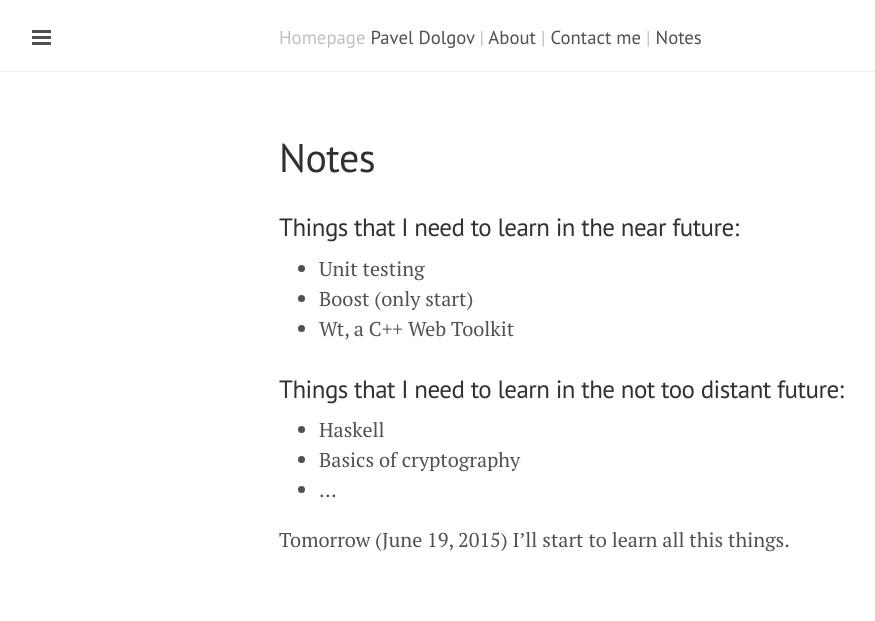
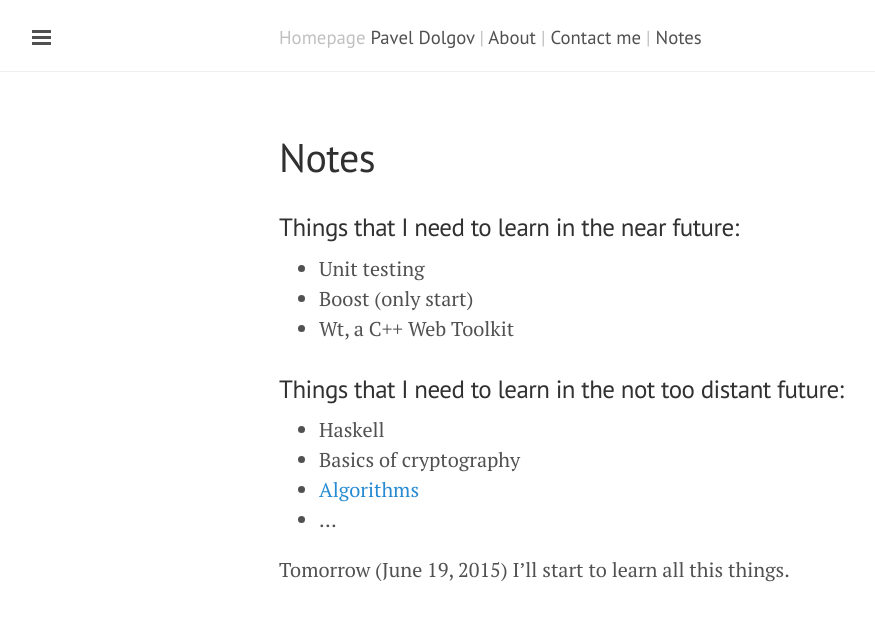
Before and after one commit to zer0main/zer0main.github.io, a Jekyll site: the page built from notes.md, in a window 1280 px wide. Shown: the top 621 px of the page, without its empty margins (1-876 px from the left). Built offline with Jekyll 4.4.1, drawn with Linux system fonts in a browser that asks for light colours; Markdown is read by kramdown in place of the engine named in the settings.

Commit message:
Notes: add algorithms (book) to the list

```diff
--- a/notes.md
+++ b/notes.md
@@ -13,6 +13,9 @@ title: Notes
 
  - Haskell
  - Basics of cryptography
+ - [Algorithms][algo]
  - ...
 
 Tomorrow (June 19, 2015) I'll start to learn all this things.
+
+[algo]: http://e-maxx.ru/upload/e-maxx_algo.pdf
```
